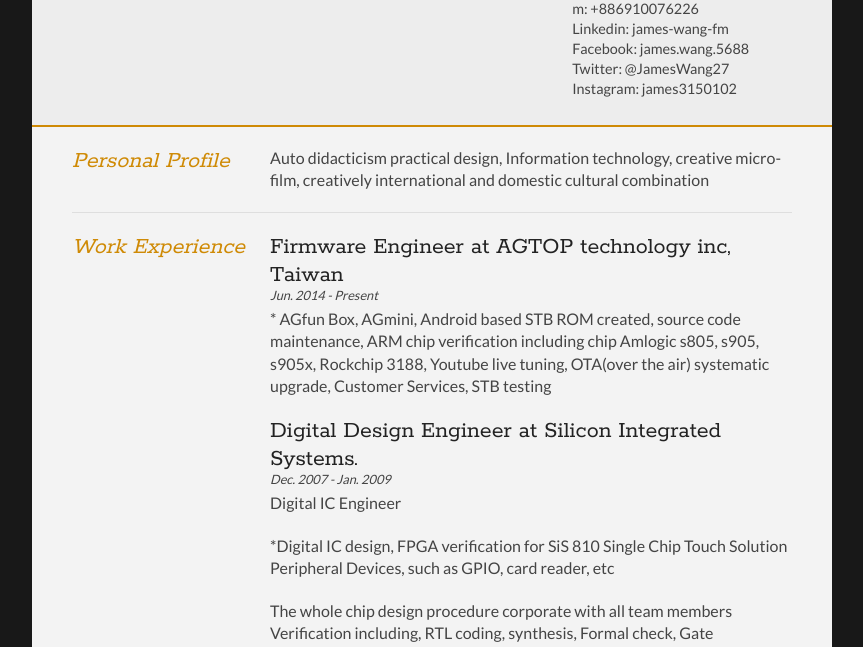
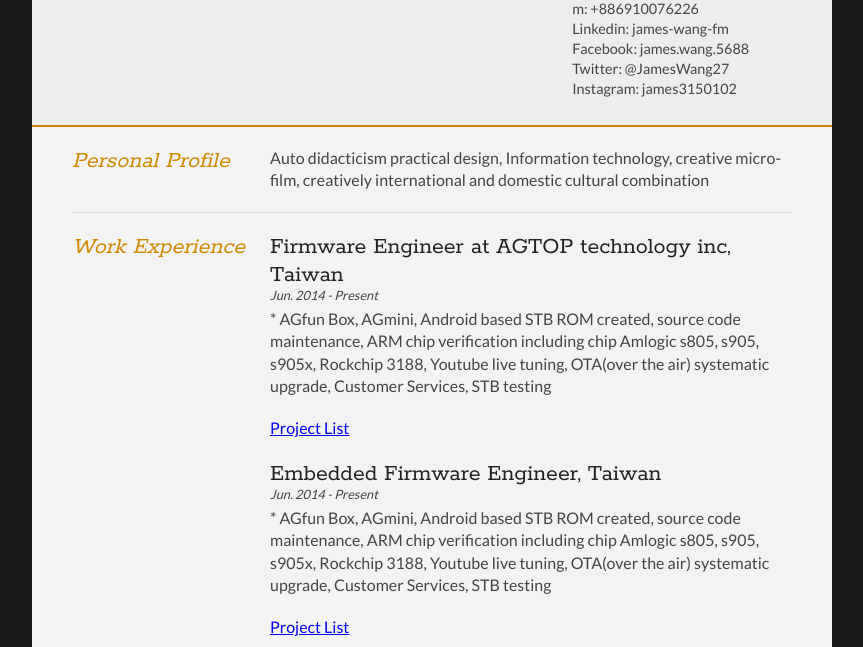
Before and after one commit to jamesfrosty3150102/james-resume, a plain HTML site: page index.html in a window 1280 px wide. Shown: the part 153-800 px from the top of the page, without its empty margins (208-1071 px from the left). Drawn offline with Linux system fonts and the light colour scheme.

Commit message:
tuning
tuning

```diff
--- a/index.html
+++ b/index.html
@@ -70,13 +70,14 @@
                     <h2>Firmware Engineer at AGTOP technology inc, Taiwan</h2>
                     <p class="subDetails">Jun. 2014 - Present</p>
                     <p>* AGfun Box, AGmini, Android based STB ROM created, source code maintenance, ARM chip verification including chip Amlogic s805, s905, s905x, Rockchip 3188, Youtube live tuning, OTA(over the air) systematic upgrade, Customer Services, STB testing</p>
-<!--          <h1 id="title">Projects List</h1>
-                    <p>
-                        <button>
-                            Click here to see the projects
-                        </button>
-                    </p>
-                    -->
+                    <p><a href="https://jamesfrosty3150102.github.io/james-resume/project_agtop.html"> Project List </a></p>
+                </article>
+
+                <article>
+                    <h2>Embedded Firmware Engineer, Taiwan</h2>
+                    <p class="subDetails">Jun. 2014 - Present</p>
+                    <p>* AGfun Box, AGmini, Android based STB ROM created, source code maintenance, ARM chip verification including chip Amlogic s805, s905, s905x, Rockchip 3188, Youtube live tuning, OTA(over the air) systematic upgrade, Customer Services, STB testing</p>
+                    <p><a href="https://jamesfrosty3150102.github.io/james-resume/project_james.html"> Project List </a></p>
                 </article>
 
                 <article>
@@ -86,7 +87,8 @@
                     <p>*Digital IC design, FPGA verification for SiS 810 Single Chip Touch Solution Peripheral Devices, such as GPIO, card reader, etc</p>
                     <p>The whole chip design procedure corporate with all team members Verification including, RTL coding, synthesis, Formal check, Gate simulation, Post simulation</p>
                     <p>*The validation above possesses Firmware designed by C programming</p>
-                    <p><a href="https://jamesfrosty3150102.github.io/james-resume/project"> Project List </a></p>
+                    <p><a href="https://jamesfrosty3150102.github.io/james-resume/project_sis.html"> Project List </a></p>
+
                 </article>
             </div>
             <div class="clear"></div>
```
